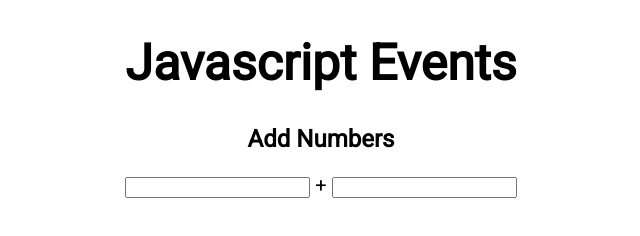
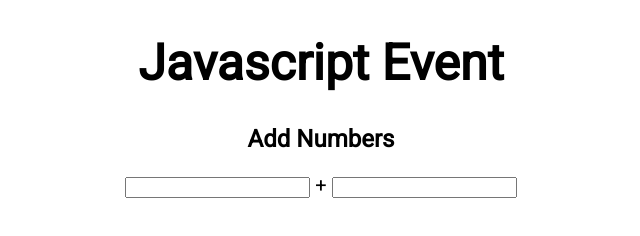
Before and after one commit to chinotest/Website, a plain HTML site: page index.html in a window 1280 px wide. Shown: the whole page, without its empty margins (319-959 px from the left). Drawn offline with Linux system fonts and the light colour scheme.

Commit message:
Update index.html

```diff
--- a/index.html
+++ b/index.html
@@ -11,7 +11,7 @@
 	<link rel="shortcut icon" type="image/x-icon" href="favicon.ico">
 </head>
 <body>
-<h1 class="tittle">Javascript Events</h1>
+<h1 class="tittle">Javascript Event</h1>
 <h2 class="add">Add Numbers</h2>
 <p class="par">
 	<input id="num-one"> + <input id="num-two">
```
